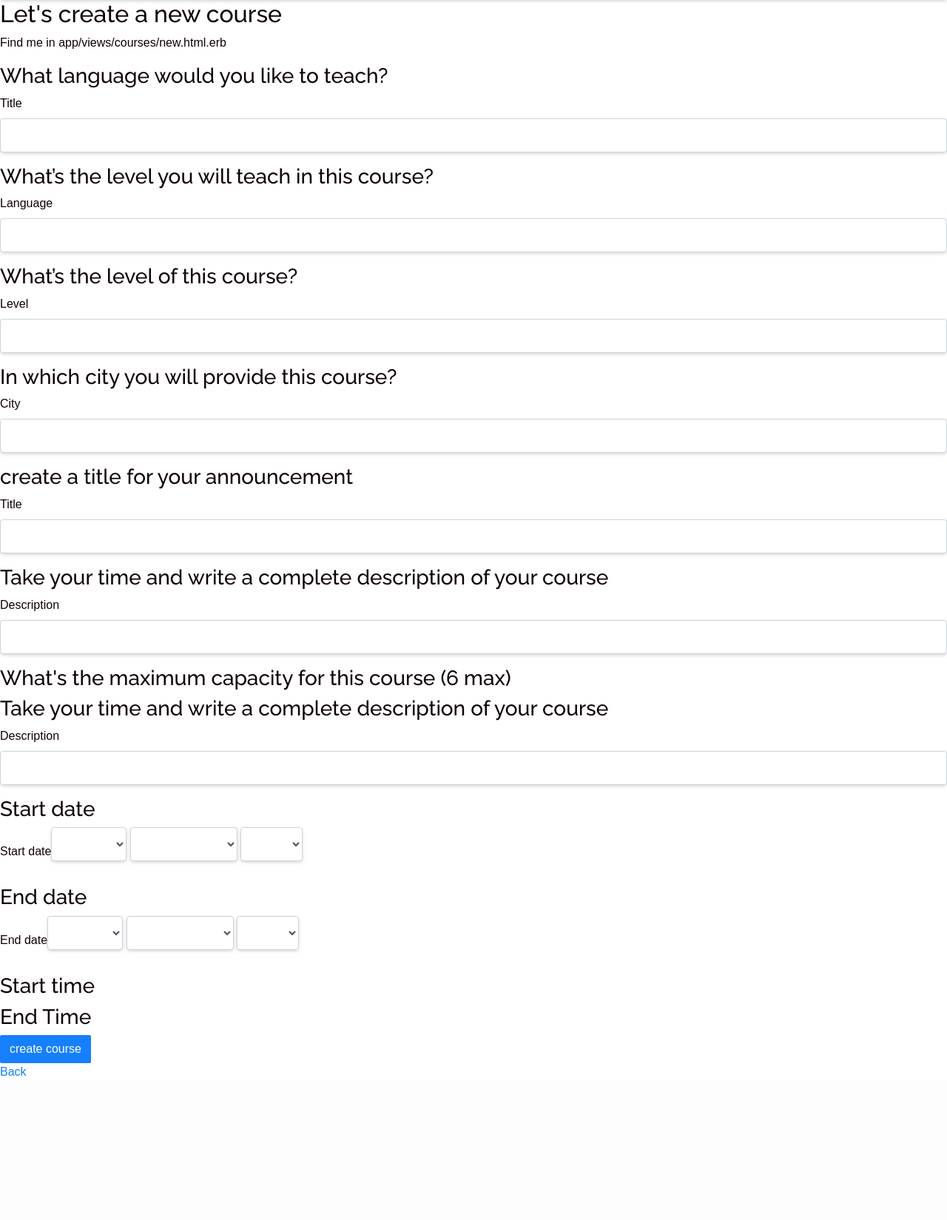
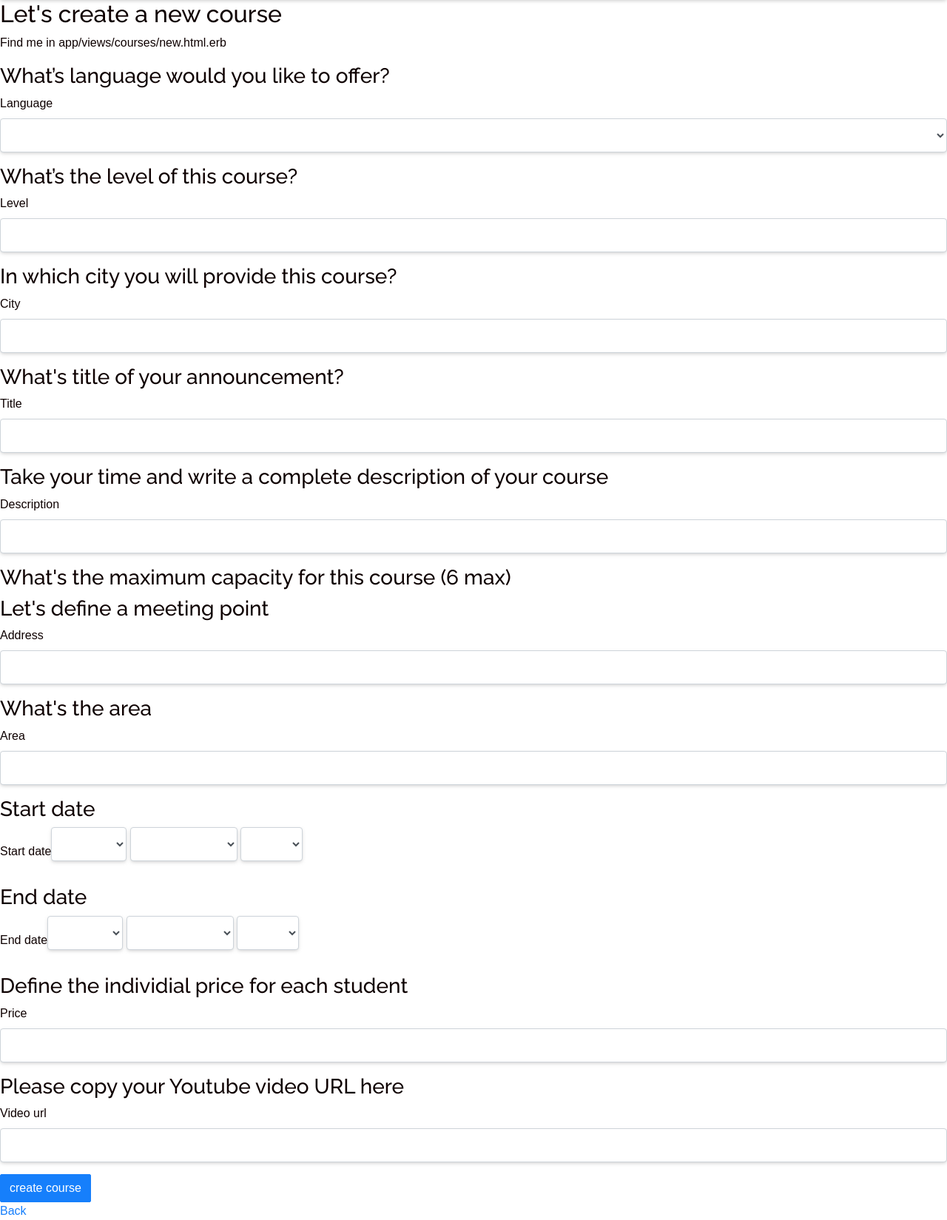
Before and after one commit to valentin215/Eloquent, a Rails app: page /courses/new in a window 1280 px wide. Shown: the part 57-1706 px from the top of the page at 74% size. Before the commit the page ends 1518 px from the top, so only its background shows below. Run offline with Rails 7, Linux system fonts and the light colour scheme; a user stored in the database is signed in; data comes from the database, SQL or seed files in the repository; style sheets or scripts are compiled from the project's sources; some libraries are stand-ins or nearby versions.

Commit message:
create course

```diff
--- a/app/controllers/courses_controller.rb
+++ b/app/controllers/courses_controller.rb
@@ -13,16 +13,16 @@
     @course = Course.find(params[:id])
     @booking = Booking.new
     @user = @course.user
-    @reviews_teacher_for_course = @course.user.teacher_reviews_for_show
   end
 
   def new
-    @courses = Course.new
+    @course = Course.new
   end
 
   def create
     @course = Course.new(course_params)
     @course.user = current_user
+    @course.save
     if @course.save
       redirect_to course_path(@course)
     else
@@ -62,6 +62,6 @@
   private
 
   def course_params
-    params.require(:course).permit(:title, :description, :end_date, :start_date, :level, :address, :area, :city, :latitude, :longitude )
+    params.require(:course).permit(:title, :description, :end_date,:start_date, :level, :address, :area, :city, :language_id, :video_url, :price)
   end
 end
--- a/app/views/courses/new.html.erb
+++ b/app/views/courses/new.html.erb
@@ -1,33 +1,45 @@
 <h2>Let's create a new course</h2>
 <p>Find me in app/views/courses/new.html.erb</p>
 
-<%= simple_form_for [@courses] do |f| %>
-  <h3>What language would you like to teach?</h3>
-  <%= f.input :title %>
-  <h3>What’s the level you will teach in this course?</h3>
-  <%= f.input :language %>
+<%= simple_form_for @course do |f| %>
+
+  <h3>What’s language would you like to offer?</h3>
+  <%= f.input :language_id, collection: Language.all, label_method: :name, value_method: :id %>
+
   <h3>What’s the level of this course?</h3>
   <%= f.input :level %>
+
   <h3>In which city you will provide this course?</h3>
   <%= f.input :city %>
-  <h3>create a title for your announcement</h3>
+
+  <h3>What's title of your announcement?</h3>
   <%= f.input :title %>
+
   <h3>Take your time and write a complete description of your course</h3>
   <%= f.input :description %>
+
   <h3>What's the maximum capacity for this course (6 max)</h3>
-  <h3>Take your time and write a complete description of your course</h3>
-  <%= f.input :description %>
+  <%#= f.input :capacity %>
+
+  <h3>Let's define a meeting point</h3>
+  <%= f.input :address %>
+
+  <h3>What's the area</h3>
+  <%= f.input :area %>
+
   <h3>Start date</h3>
   <%= f.input :start_date %>
+
   <h3>End date</h3>
   <%= f.input :end_date %>
-  <h3>Start time</h3>
-  <%#= f.input :start_time %>
-  <h3>End Time</h3>
-  <%#= f.input :end_time %>
+
+  <h3>Define the individial price for each student </h3>
+  <%= f.input :price %>
+
+  <h3>Please copy your Youtube video URL here</h3>
+   <%= f.input :video_url %>
+
   <%= f.submit "create course", class: "btn btn-primary" %>
 <% end %>
 
-
-
 <%= link_to "Back", :back %>
```
Lines whose indentation alone changed are shown as unchanged.
